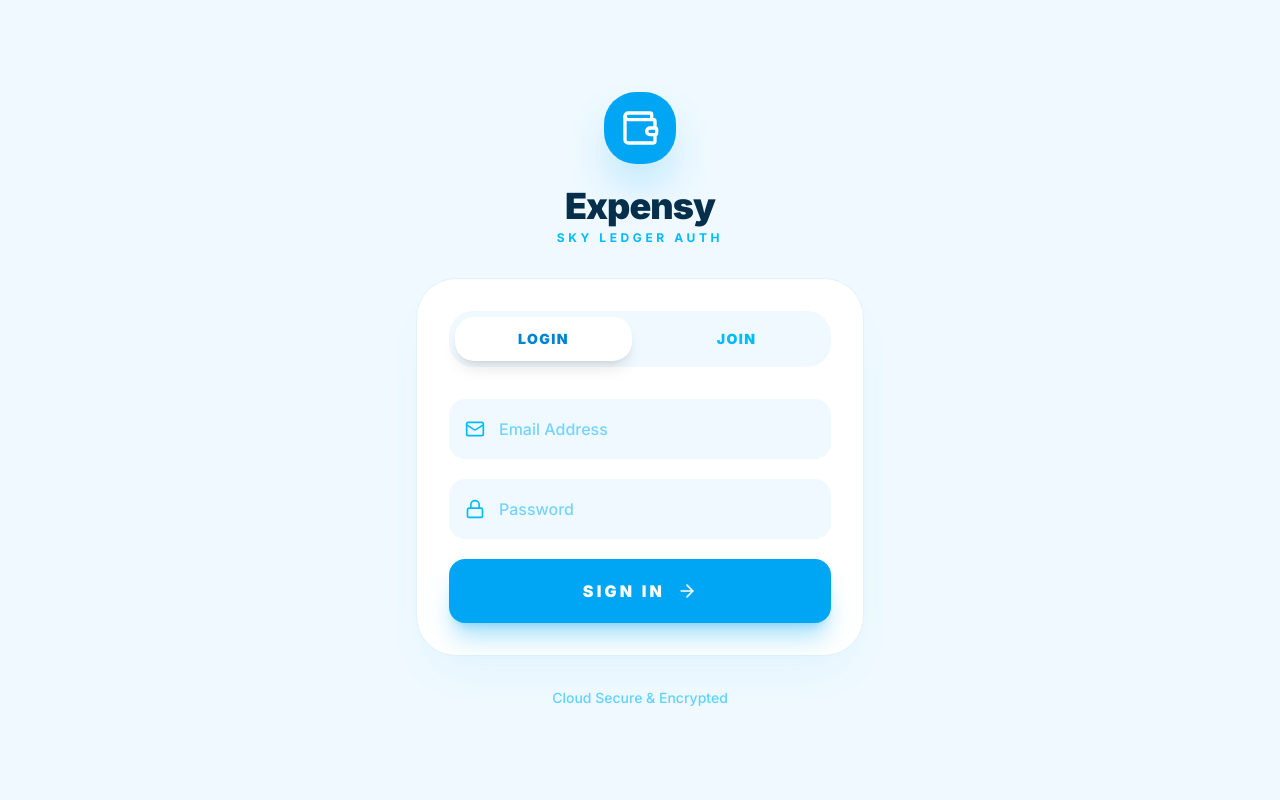
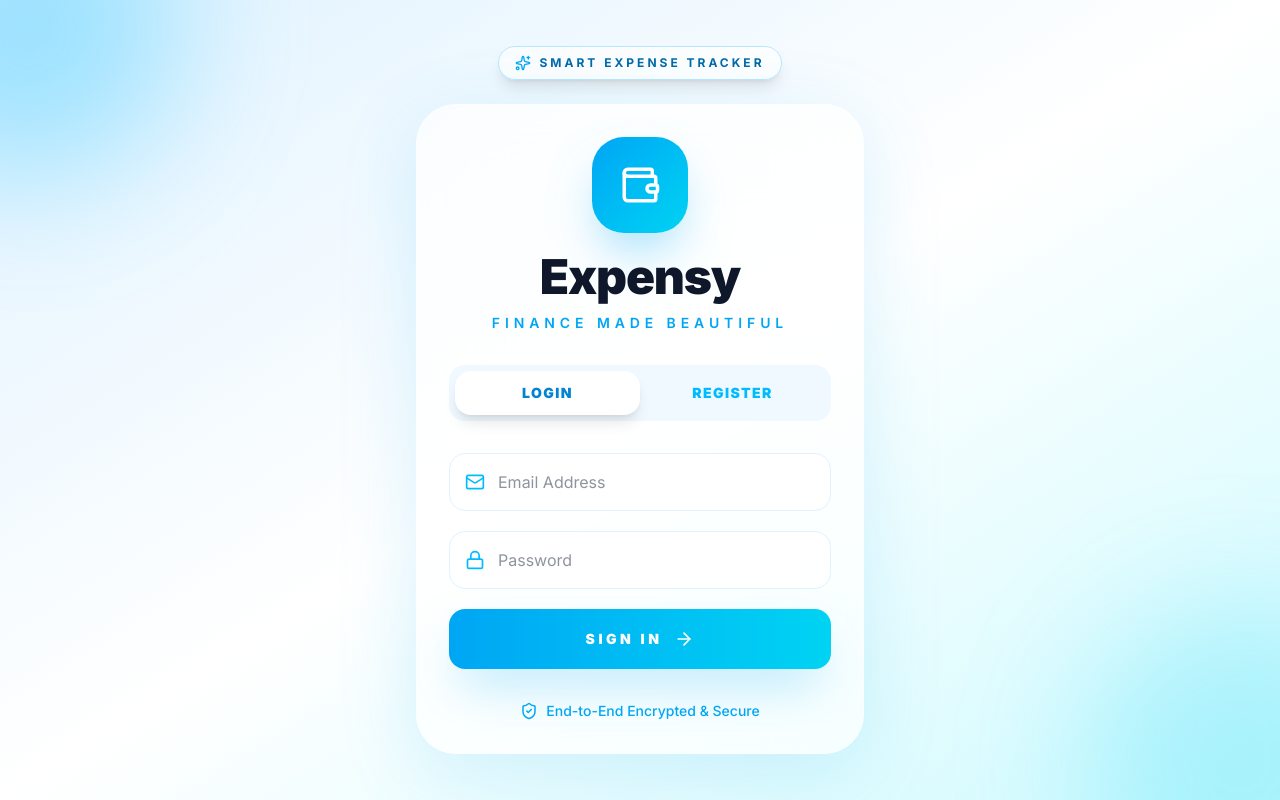
Before and after one commit to Ankita7107/expense-tracker, a Next.js app: page /login in a window 1280 px wide. Built offline with nearby package versions, Linux system fonts and the light colour scheme.

Commit message:
changing colour theme

```diff
--- a/src/app/login/page.tsx
+++ b/src/app/login/page.tsx
@@ -3,7 +3,16 @@
 import { useState } from "react";
 import { useRouter } from "next/navigation";
 import { motion, AnimatePresence } from "framer-motion";
-import { Wallet, Mail, Lock, User, ArrowRight, Loader2 } from "lucide-react";
+import {
+  Wallet,
+  Mail,
+  Lock,
+  User,
+  ArrowRight,
+  Loader2,
+  Sparkles,
+  ShieldCheck,
+} from "lucide-react";
 
 export default function LoginPage() {
   const [isLogin, setIsLogin] = useState(true);
@@ -27,7 +36,9 @@ export default function LoginPage() {
     try {
       const res = await fetch(endpoint, {
         method: "POST",
-        headers: { "Content-Type": "application/json" },
+        headers: {
+          "Content-Type": "application/json",
+        },
         body: JSON.stringify(formData),
       });
 
@@ -39,12 +50,12 @@ export default function LoginPage() {
           router.refresh();
         } else {
           setIsLogin(true);
-          setError("Account created! Please login.");
+          setError("Account created successfully. Please login.");
         }
       } else {
         setError(data.error || "Something went wrong");
       }
-    } catch (err) {
+    } catch (error) {
       setError("Network error. Please try again.");
     } finally {
       setLoading(false);
@@ -52,58 +63,92 @@ export default function LoginPage() {
   };
 
   return (
-    <div className="min-h-screen bg-sky-50 dark:bg-sky-950 flex items-center justify-center p-4">
+    <div className="relative min-h-screen overflow-hidden bg-gradient-to-br from-sky-100 via-white to-cyan-100 dark:from-slate-950 dark:via-sky-950 dark:to-black flex items-center justify-center px-4 py-10">
+      {/* Background Blobs */}
+      <div className="absolute top-[-120px] left-[-120px] h-[300px] w-[300px] rounded-full bg-sky-400/30 blur-3xl" />
+      <div className="absolute bottom-[-120px] right-[-120px] h-[320px] w-[320px] rounded-full bg-cyan-400/20 blur-3xl" />
+
       <motion.div
-        initial={{ opacity: 0, y: 20 }}
+        initial={{ opacity: 0, scale: 0.95, y: 30 }}
+        animate={{ opacity: 1, scale: 1, y: 0 }}
+        transition={{ duration: 0.5 }}
+        className="relative z-10 w-full max-w-md"
+      >
+        {/* Top Badge */}
+        <motion.div
+          initial={{ opacity: 0, y: -20 }}
           animate={{ opacity: 1, y: 0 }}
-        className="max-w-md w-full"
+          className="mb-6 flex items-center justify-center"
         >
-        {/* Logo Section */}
+          <div className="flex items-center gap-2 rounded-full border border-sky-200 dark:border-sky-800 bg-white/70 dark:bg-slate-900/60 px-4 py-2 backdrop-blur-xl shadow-lg">
+            <Sparkles className="text-sky-500" size={16} />
+            <p className="text-xs font-bold uppercase tracking-[0.25em] text-sky-700 dark:text-sky-200">
+              Smart Expense Tracker
+            </p>
+          </div>
+        </motion.div>
+
+        {/* Main Card */}
+        <div className="rounded-[2.5rem] border border-white/40 dark:border-slate-800 bg-white/70 dark:bg-slate-900/60 backdrop-blur-2xl p-8 shadow-[0_20px_80px_rgba(14,165,233,0.15)]">
+          {/* Logo */}
           <div className="text-center mb-8">
             <motion.div
-            whileHover={{ scale: 1.1, rotate: 5 }}
-            className="inline-block p-4 bg-sky-500 text-white rounded-[2rem] shadow-2xl shadow-sky-500/40 mb-4"
+              whileHover={{ scale: 1.08, rotate: 4 }}
+              transition={{ type: "spring", stiffness: 300 }}
+              className="mx-auto mb-5 flex h-24 w-24 items-center justify-center rounded-[2rem] bg-gradient-to-br from-sky-500 to-cyan-400 text-white shadow-2xl shadow-sky-500/40"
             >
-            <Wallet size={40} />
+              <Wallet size={42} />
             </motion.div>
-          <h1 className="text-4xl font-black text-sky-950 dark:text-sky-50 tracking-tight">
+
+            <h1 className="text-5xl font-black tracking-tight text-slate-900 dark:text-white">
               Expensy
             </h1>
-          <p className="text-sky-400 font-bold uppercase tracking-[0.3em] text-xs mt-1">
-            Sky Ledger Auth
+
+            <p className="mt-3 text-sm font-semibold uppercase tracking-[0.35em] text-sky-500 dark:text-sky-300">
+              Finance Made Beautiful
             </p>
           </div>
 
-        {/* Card */}
-        <div className="bg-white dark:bg-sky-900/40 backdrop-blur-xl border border-sky-100 dark:border-sky-800/50 rounded-[2.5rem] p-8 shadow-2xl shadow-sky-500/5">
-          <div className="flex gap-4 mb-8 bg-sky-50 dark:bg-sky-950/50 p-1.5 rounded-[1.5rem]">
+          {/* Toggle */}
+          <div className="mb-8 grid grid-cols-2 rounded-2xl bg-sky-50 dark:bg-slate-950/50 p-1.5">
             <button
               onClick={() => setIsLogin(true)}
-              className={`flex-1 py-3 rounded-[1.2rem] text-sm font-black uppercase tracking-widest transition-all ${isLogin ? "bg-white dark:bg-sky-800 text-sky-600 dark:text-sky-50 shadow-lg" : "text-sky-400"}`}
+              className={`rounded-2xl py-3 text-sm font-black uppercase tracking-widest transition-all duration-300 ${
+                isLogin
+                  ? "bg-white dark:bg-slate-800 text-sky-600 shadow-lg"
+                  : "text-sky-400"
+              }`}
             >
               Login
             </button>
+
             <button
               onClick={() => setIsLogin(false)}
-              className={`flex-1 py-3 rounded-[1.2rem] text-sm font-black uppercase tracking-widest transition-all ${!isLogin ? "bg-white dark:bg-sky-800 text-sky-600 dark:text-sky-50 shadow-lg" : "text-sky-400"}`}
+              className={`rounded-2xl py-3 text-sm font-black uppercase tracking-widest transition-all duration-300 ${
+                !isLogin
+                  ? "bg-white dark:bg-slate-800 text-sky-600 shadow-lg"
+                  : "text-sky-400"
+              }`}
             >
-              Join
+              Register
             </button>
           </div>
 
+          {/* Form */}
           <form onSubmit={handleSubmit} className="space-y-5">
-            <AnimatePresence mode="wait">
+            <AnimatePresence>
               {!isLogin && (
                 <motion.div
                   initial={{ opacity: 0, height: 0 }}
                   animate={{ opacity: 1, height: "auto" }}
                   exit={{ opacity: 0, height: 0 }}
-                  className="relative"
+                  className="relative overflow-hidden"
                 >
                   <User
                     className="absolute left-4 top-1/2 -translate-y-1/2 text-sky-400"
                     size={20}
                   />
+
                   <input
                     type="text"
                     placeholder="Full Name"
@@ -112,17 +157,19 @@ export default function LoginPage() {
                     onChange={(e) =>
                       setFormData({ ...formData, name: e.target.value })
                     }
-                    className="w-full pl-12 pr-4 py-4 bg-sky-50 dark:bg-sky-950/30 border-2 border-transparent focus:border-sky-400 rounded-2xl outline-none transition-all text-sky-900 dark:text-sky-50 font-medium placeholder:text-sky-300"
+                    className="w-full rounded-2xl border border-sky-100 dark:border-slate-700 bg-white/80 dark:bg-slate-900/60 py-4 pl-12 pr-4 text-slate-800 dark:text-white outline-none transition-all focus:border-sky-400 focus:ring-4 focus:ring-sky-400/20"
                   />
                 </motion.div>
               )}
             </AnimatePresence>
 
+            {/* Email */}
             <div className="relative">
               <Mail
                 className="absolute left-4 top-1/2 -translate-y-1/2 text-sky-400"
                 size={20}
               />
+
               <input
                 type="email"
                 placeholder="Email Address"
@@ -131,15 +178,17 @@ export default function LoginPage() {
                 onChange={(e) =>
                   setFormData({ ...formData, email: e.target.value })
                 }
-                className="w-full pl-12 pr-4 py-4 bg-sky-50 dark:bg-sky-950/30 border-2 border-transparent focus:border-sky-400 rounded-2xl outline-none transition-all text-sky-900 dark:text-sky-50 font-medium placeholder:text-sky-300"
+                className="w-full rounded-2xl border border-sky-100 dark:border-slate-700 bg-white/80 dark:bg-slate-900/60 py-4 pl-12 pr-4 text-slate-800 dark:text-white outline-none transition-all focus:border-sky-400 focus:ring-4 focus:ring-sky-400/20"
               />
             </div>
 
+            {/* Password */}
             <div className="relative">
               <Lock
                 className="absolute left-4 top-1/2 -translate-y-1/2 text-sky-400"
                 size={20}
               />
+
               <input
                 type="password"
                 placeholder="Password"
@@ -148,36 +197,46 @@ export default function LoginPage() {
                 onChange={(e) =>
                   setFormData({ ...formData, password: e.target.value })
                 }
-                className="w-full pl-12 pr-4 py-4 bg-sky-50 dark:bg-sky-950/30 border-2 border-transparent focus:border-sky-400 rounded-2xl outline-none transition-all text-sky-900 dark:text-sky-50 font-medium placeholder:text-sky-300"
+                className="w-full rounded-2xl border border-sky-100 dark:border-slate-700 bg-white/80 dark:bg-slate-900/60 py-4 pl-12 pr-4 text-slate-800 dark:text-white outline-none transition-all focus:border-sky-400 focus:ring-4 focus:ring-sky-400/20"
               />
             </div>
 
+            {/* Error */}
             {error && (
-              <p className="text-red-500 text-sm font-bold text-center bg-red-50 dark:bg-red-900/20 py-2 rounded-xl">
+              <motion.div
+                initial={{ opacity: 0, y: -10 }}
+                animate={{ opacity: 1, y: 0 }}
+                className="rounded-2xl border border-red-200 bg-red-50 px-4 py-3 text-center text-sm font-semibold text-red-500 dark:border-red-900 dark:bg-red-950/20"
+              >
                 {error}
-              </p>
+              </motion.div>
             )}
 
-            <button
+            {/* Button */}
+            <motion.button
+              whileTap={{ scale: 0.97 }}
+              whileHover={{ scale: 1.02 }}
               type="submit"
               disabled={loading}
-              className="w-full py-5 bg-sky-500 hover:bg-sky-600 text-white rounded-2xl font-black uppercase tracking-[0.2em] shadow-xl shadow-sky-500/30 flex items-center justify-center gap-3 transition-all active:scale-95 disabled:opacity-70 disabled:active:scale-100"
+              className="flex w-full items-center justify-center gap-3 rounded-2xl bg-gradient-to-r from-sky-500 to-cyan-400 py-5 text-sm font-black uppercase tracking-[0.25em] text-white shadow-2xl shadow-sky-500/30 transition-all disabled:opacity-70"
             >
               {loading ? (
                 <Loader2 className="animate-spin" />
               ) : (
                 <>
-                  {isLogin ? "Sign In" : "Get Started"}
+                  {isLogin ? "Sign In" : "Create Account"}
                   <ArrowRight size={20} />
                 </>
               )}
-            </button>
+            </motion.button>
           </form>
+
+          {/* Bottom */}
+          <div className="mt-8 flex items-center justify-center gap-2 text-sm text-sky-500 dark:text-sky-300">
+            <ShieldCheck size={18} />
+            <span className="font-medium">End-to-End Encrypted & Secure</span>
           </div>
-
-        <p className="text-center mt-8 text-sky-400/60 text-sm font-medium">
-          Cloud Secure & Encrypted
-        </p>
+        </div>
       </motion.div>
     </div>
   );
```
Lines whose indentation alone changed are shown as unchanged.
